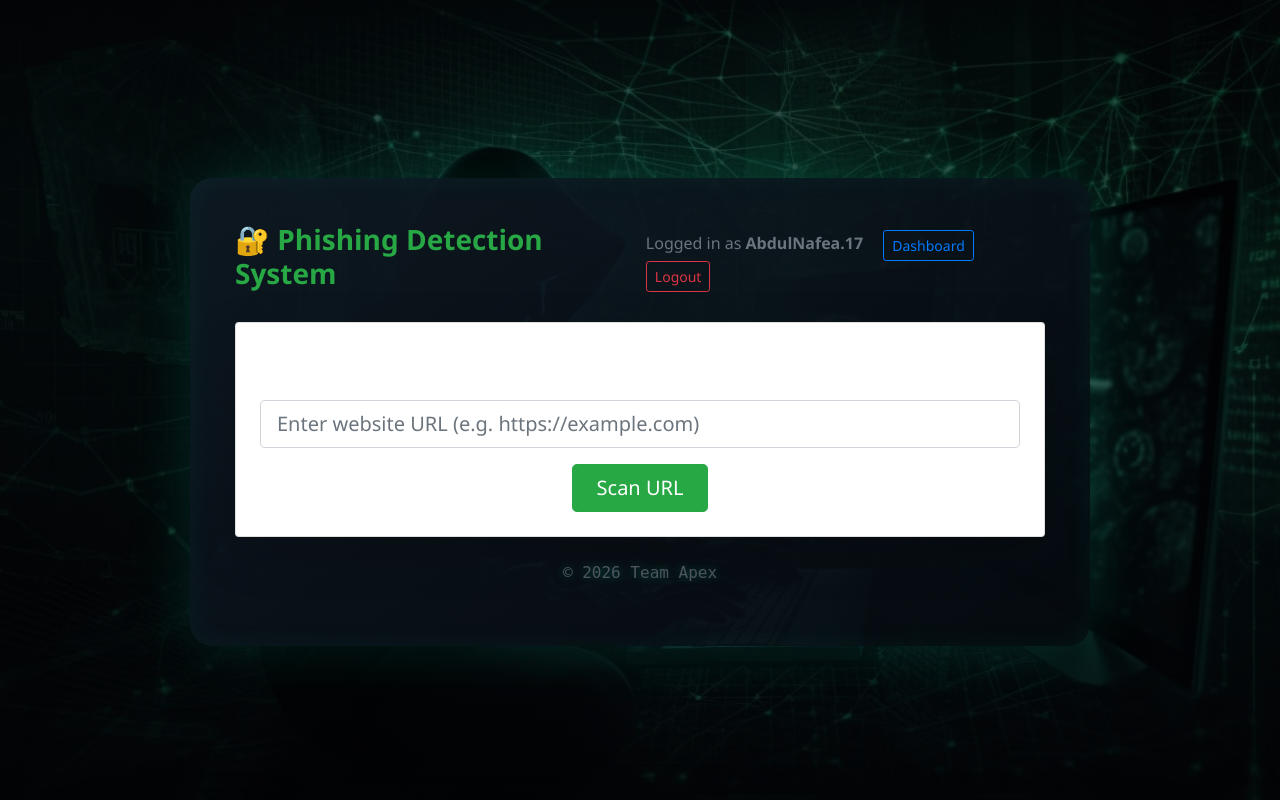
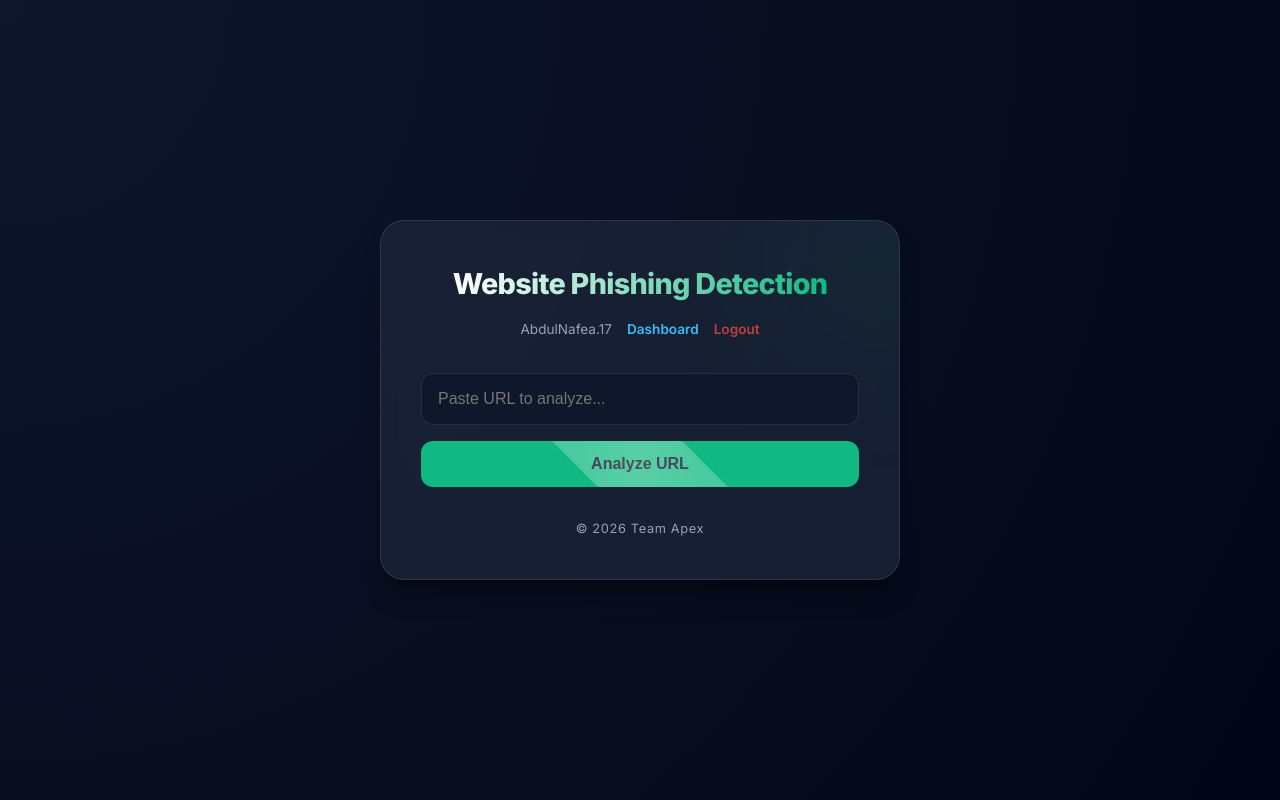
Before and after one commit to way2nafea/Phishing-Website-Detection, a Flask app: page / in a window 1280 px wide. Run offline with Flask 3, Linux system fonts and the light colour scheme; a user stored in the database is signed in; parts of the project's set-up code (start-up, migrations or seed data) failed here and were passed over; some libraries are stand-ins or nearby versions.

Commit message:
Updated html and css

```diff
--- a/static/style.css
+++ b/static/style.css
@@ -1,235 +1,222 @@
-/* ---------- RESET ---------- */
-*,
-*::before,
-*::after {
+/* ================= GLOBAL RESET AND VARIABLES ================= */
+:root {
+  /* Refined Dark Palette */
+  --primary-bg: radial-gradient(circle at top left, #0f172a, #020617);
+  --card-bg: rgba(30, 41, 59, 0.7);
+  --input-bg: #0f172a;
+  --border-color: rgba(255, 255, 255, 0.1);
+  --text-main: #f8fafc;
+  --text-muted: #94a3b8;
+
+  /* Status Colors */
+  --brand-color: #10b981;
+  --brand-hover: #059669;
+  --info-color: #38bdf8;
+  --warning-color: #fbbf24;
+  --danger-color: #ef4444;
+
+  --shadow: 0 20px 25px -5px rgba(0, 0, 0, 0.3), 0 10px 10px -5px rgba(0, 0, 0, 0.2);
+  --transition: all 0.25s cubic-bezier(0.4, 0, 0.2, 1);
+  --border-radius: 16px;
+}
+
+* {
   margin: 0;
   padding: 0;
   box-sizing: border-box;
 }
 
-/* ---------- BODY ---------- */
 body {
   min-height: 100vh;
-  font-family: "Orbitron", "Segoe UI", sans-serif;
-
-  background:
-    linear-gradient(rgba(0, 0, 0, 0.7), rgba(0, 0, 0, 0.7)),
-    url("/static/bg.jpg") no-repeat center center fixed;
-  background-size: cover;
-
+  font-family: 'Inter', system-ui, -apple-system, sans-serif;
+  background: var(--primary-bg);
+  background-attachment: fixed;
   display: flex;
   justify-content: center;
   align-items: center;
-  color: #ffffff;
+  color: var(--text-main);
+  line-height: 1.6;
+  padding: 20px;
 }
 
-/* ---------- SCANNER WRAPPER ---------- */
-.scanner-wrapper {
+/* ================= MAIN CARD ================= */
+.container {
+  width: 100%;
+  max-width: 520px;
+  padding: 40px;
+  border-radius: 24px;
+  background: var(--card-bg);
+  backdrop-filter: blur(12px);
+  -webkit-backdrop-filter: blur(12px);
+  border: 1px solid var(--border-color);
+  box-shadow: var(--shadow);
   position: relative;
+  overflow: hidden;
 }
 
-
-/* ---------- MAIN CARD ---------- */
-.container {
-  max-width: 900px;
-  width: 90%;
-  padding: 45px;
-  border-radius: 22px;
-
-  background: linear-gradient(
-    145deg,
-    rgba(15, 25, 35, 0.9),
-    rgba(5, 10, 15, 0.9)
-  );
-
-  box-shadow:
-    0 0 60px rgba(0, 255, 200, 0.12),
-    inset 0 0 30px rgba(0, 255, 200, 0.05);
-
-  position: relative;
+/* Decorative background glow */
+.container::before {
+  content: "";
+  position: absolute;
+  top: -10%;
+  right: -10%;
+  width: 150px;
+  height: 150px;
+  background: var(--brand-color);
+  filter: blur(90px);
+  opacity: 0.1;
+  z-index: -1;
 }
 
-/* ---------- CLEAN PREMIUM TITLE ---------- */
-.main-title {
-  font-size: 2rem;
+/* ================= HEADER & LOGO ================= */
+.header {
+  margin-bottom: 32px;
   text-align: center;
-  margin-bottom: 30px;
-  color: #00ffc8;
-  letter-spacing: 2px;
-  font-weight: 600;
-
-  text-shadow:
-    0 0 10px rgba(0,255,200,0.6),
-    0 0 20px rgba(0,255,200,0.4),
-    0 0 30px rgba(0,255,200,0.2);
 }
 
-@keyframes glitchTop {
-  0% { transform: translate(0); }
-  20% { transform: translate(-2px, -2px); }
-  40% { transform: translate(2px, 2px); }
-  60% { transform: translate(-1px, 1px); }
-  100% { transform: translate(0); }
+.logo-title {
+  font-size: 1.8rem;
+  font-weight: 800;
+  letter-spacing: -0.025em;
+  /* Gradient Text Fix */
+  background: linear-gradient(to right, #ffffff, var(--brand-color));
+  background-clip: text;
+  -webkit-background-clip: text;
+  -webkit-text-fill-color: transparent;
+  color: transparent; /* Fallback */
+  display: inline-block;
 }
 
-@keyframes glitchBottom {
-  0% { transform: translate(0); }
-  20% { transform: translate(2px, 1px); }
-  40% { transform: translate(-2px, -1px); }
-  60% { transform: translate(1px, -1px); }
-  100% { transform: translate(0); }
+.user-info {
+  margin-top: 12px;
+  font-size: 0.85rem;
+  color: var(--text-muted);
+  display: flex;
+  justify-content: center;
+  align-items: center;
+  gap: 15px;
 }
 
-@keyframes glitchTop {
-  0% {
-    clip-path: inset(0 0 80% 0);
-    transform: translate(-2px, -2px);
+.user-info a {
+  text-decoration: none;
+  font-weight: 600;
+  transition: var(--transition);
+}
+
+.dashboard-link { color: var(--info-color); }
+.logout-link { color: var(--danger-color); opacity: 0.8; }
+.logout-link:hover { opacity: 1; }
+
+/* ================= FORM ELEMENTS ================= */
+.form-control {
+  width: 100%;
+  padding: 16px;
+  border-radius: 12px;
+  border: 1px solid rgba(255, 255, 255, 0.1);
+  background: var(--input-bg);
+  color: white;
+  font-size: 1rem;
+  margin-bottom: 16px;
+  transition: var(--transition);
+}
+
+.form-control:focus {
+  outline: none;
+  border-color: var(--brand-color);
+  box-shadow: 0 0 0 4px rgba(16, 185, 129, 0.15);
+  background: #1e293b;
+}
+
+.btn-success {
+  width: 100%;
+  padding: 14px;
+  border-radius: 12px;
+  border: none;
+  background: var(--brand-color);
+  color: #020617;
+  font-weight: 700;
+  font-size: 1rem;
+  cursor: pointer;
+  transition: var(--transition);
+  position: relative;
+  overflow: hidden;
+}
+
+.btn-success:hover {
+  background: var(--brand-hover);
+  transform: translateY(-2px);
+  box-shadow: 0 10px 20px -5px rgba(16, 185, 129, 0.4);
+}
+
+/* Button Shimmer Effect */
+.btn-success::after {
+  content: "";
+  position: absolute;
+  top: -50%;
+  left: -50%;
+  width: 200%;
+  height: 200%;
+  background: linear-gradient(45deg, transparent, rgba(255,255,255,0.3), transparent);
+  transform: rotate(45deg);
+  transition: 0.7s;
+}
+
+.btn-success:hover::after {
+  left: 120%;
+}
+
+/* ================= RESULT BOXES ================= */
+.result-box {
+  margin-top: 24px;
+  padding: 18px;
+  border-radius: 12px;
+  font-size: 0.95rem;
+  display: flex;
+  align-items: center;
+  gap: 12px;
+  animation: slideUp 0.4s cubic-bezier(0.175, 0.885, 0.32, 1.275);
+}
+
+@keyframes slideUp {
+  from { opacity: 0; transform: translateY(20px); }
+  to { opacity: 1; transform: translateY(0); }
+}
+
+.safe-box {
+  background: rgba(16, 185, 129, 0.08);
+  border: 1px solid var(--brand-color);
+  color: #6ee7b7;
+  box-shadow: 0 0 15px rgba(16, 185, 129, 0.1);
+}
+
+.warning-box {
+  background: rgba(251, 191, 36, 0.08);
+  border: 1px solid var(--warning-color);
+  color: #fcd34d;
+}
+
+.danger-box {
+  background: rgba(239, 68, 68, 0.08);
+  border: 1px solid var(--danger-color);
+  color: #fca5a5;
+  box-shadow: 0 0 15px rgba(239, 68, 68, 0.1);
+}
+
+/* ================= FOOTER ================= */
+.footer {
+  text-align: center;
+  margin-top: 32px;
+  font-size: 0.8rem;
+  color: var(--text-muted);
+  letter-spacing: 0.05em;
+}
+
+/* Responsive Tweaks */
+@media (max-width: 480px) {
+  .container {
+    padding: 25px 20px;
   }
-  50% {
-    clip-path: inset(10% 0 60% 0);
-    transform: translate(2px, 2px);
-  }
-  100% {
-    clip-path: inset(0 0 80% 0);
+  .logo-title {
+    font-size: 1.5rem;
   }
 }
-
-@keyframes glitchBottom {
-  0% {
-    clip-path: inset(60% 0 10% 0);
-    transform: translate(2px, 0);
-  }
-  50% {
-    clip-path: inset(40% 0 30% 0);
-    transform: translate(-2px, 2px);
-  }
-  100% {
-    clip-path: inset(60% 0 10% 0);
-  }
-}
-
-/* ---------- INPUT ---------- */
-.form__input {
-  width: 100%;
-  padding: 14px 18px;
-  border-radius: 10px;
-  border: none;
-  font-size: 1rem;
-  margin-bottom: 15px;
-  outline: none;
-}
-
-/* ---------- BUTTONS ---------- */
-.button,
-.button1,
-.button2 {
-  padding: 12px 22px;
-  border-radius: 10px;
-  border: none;
-  font-weight: 600;
-  cursor: pointer;
-  text-decoration: none;
-  transition: all 0.25s ease;
-}
-
-.button {
-  background: #ffffff;
-  color: #111;
-}
-
-.button1 {
-  background: linear-gradient(to right, #00ff99, #00cc88);
-  color: #003b1b;
-}
-
-.button2 {
-  background: linear-gradient(to right, #ff5f5f, #ff2f2f);
-  color: #ffffff;
-}
-
-.button:hover,
-.button1:hover,
-.button2:hover {
-  transform: translateY(-2px);
-  box-shadow: 0 0 20px rgba(0, 255, 200, 0.4);
-}
-
-/* ---------- TERMINAL STYLE TEXT ---------- */
-p,
-.confidence {
-  font-family: "Share Tech Mono", monospace;
-  text-shadow: 0 0 10px rgba(0, 255, 200, 0.4);
-}
-
-/* ---------- RESULT COLORS ---------- */
-.safe {
-  color: #00ff99;
-}
-
-.warning {
-  color: #ffd000;
-}
-
-.phishing {
-  color: #ff4b4b;
-}
-
-/* ---------- FOOTER ---------- */
-.container > p {
-  margin-top: 25px;
-  text-align: center;
-  opacity: 0.7;
-}
-
-/* ---------- MOBILE ---------- */
-@media (max-width: 768px) {
-  .glitch {
-    font-size: 1.4rem;
-  }
-}
-
-/* ---------- MATRIX TERMINAL SCAN ---------- */
-#matrixScan {
-  position: fixed;
-  inset: 0;
-  background: rgba(0, 0, 0, 0.95);
-  display: none;
-  align-items: center;
-  justify-content: center;
-  z-index: 9999;
-}
-
-.terminal {
-  width: 420px;
-  padding: 25px;
-  background: #020202;
-  border-radius: 12px;
-  border: 1px solid rgba(0, 255, 120, 0.4);
-  box-shadow: 0 0 40px rgba(0, 255, 120, 0.5);
-}
-
-#terminalText {
-  color: #00ff88;
-  font-family: "Share Tech Mono", monospace;
-  font-size: 0.95rem;
-  white-space: pre-wrap;
-  line-height: 1.5;
-}
-
-.cursor {
-  display: inline-block;
-  color: #00ff88;
-  font-family: "Share Tech Mono", monospace;
-  animation: blink 1s infinite;
-}
-
-@keyframes blink {
-  0%,
-  50% {
-    opacity: 1;
-  }
-  51%,
-  100% {
-    opacity: 0;
-  }
-}
--- a/templates/index.html
+++ b/templates/index.html
@@ -5,158 +5,108 @@
   <meta name="viewport" content="width=device-width, initial-scale=1.0">
   <title>Phishing Website Detection Tool | URL Safety Checker</title>
 
-<meta name="description" content="Check if a website URL is safe or phishing using machine learning, Google Safe Browsing, DNS validation and SSL analysis.">
-
-<meta name="keywords" content="phishing checker, url safety, website security, phishing detection, cyber security tool">
-
+  <meta name="description" content="Check if a website URL is safe or phishing using machine learning, Google Safe Browsing, and SSL analysis.">
+  <meta name="keywords" content="phishing checker, url safety, website security, phishing detection">
   <meta name="author" content="Team Apex">
 
-  <!-- Bootstrap -->
-  <link rel="stylesheet"
-        href="https://stackpath.bootstrapcdn.com/bootstrap/4.5.0/css/bootstrap.min.css">
+  <link href="https://fonts.googleapis.com/css2?family=Inter:wght@400;600;700;800&display=swap" rel="stylesheet">
 
-  <link rel="stylesheet"
-        href="{{ url_for('static', filename='style.css') }}">
+  <link rel="stylesheet" href="{{ url_for('static', filename='style.css') }}">
 </head>
 
 <body>
 
-<div class="container mt-4">
+<div class="container">
 
-  <!-- ================= NAV BAR ================= -->
-  <div class="d-flex justify-content-between align-items-center mb-4">
+  <header class="header">
+    <h1 class="logo-title">Website Phishing Detection</h1>
 
-    <h3 class="text-success font-weight-bold">
-      🔐 Phishing Detection System
-    </h3>
+    <div class="user-info">
+      <span>{{ current_user.username }}</span>
+      <a href="{{ url_for('dashboard') }}" class="dashboard-link">Dashboard</a>
+      <a href="{{ url_for('logout') }}" class="logout-link">Logout</a>
+    </div>
+  </header>
 
-    <div>
-      <span class="mr-3 text-muted">
-        Logged in as <strong>{{ current_user.username }}</strong>
-      </span>
-
-      <a href="{{ url_for('dashboard') }}" class="btn btn-outline-primary btn-sm mr-2">
-        Dashboard
-      </a>
-
-      <a href="{{ url_for('logout') }}" class="btn btn-outline-danger btn-sm">
-        Logout
-      </a>
-    </div>
-  </div>
-
-
-  <!-- ================= FLASH MESSAGES ================= -->
   {% with messages = get_flashed_messages(with_categories=true) %}
     {% if messages %}
       {% for category, message in messages %}
-        <div class="alert alert-{{ category }}">
+        <div class="result-box {% if category == 'success' %}safe-box{% else %}danger-box{% endif %}" style="margin-bottom: 20px;">
           {{ message }}
         </div>
       {% endfor %}
     {% endif %}
   {% endwith %}
 
-
-  <!-- ================= SCAN CARD ================= -->
-  <div class="card shadow-lg p-4">
-
-    <h4 class="text-center mb-4">
-      Website Phishing URL Detection
-    </h4>
-
+  <main class="scan-box">
     <form action="/" method="post" id="scanForm">
 
-      <div class="form-group">
       <input type="text"
-               class="form-control form-control-lg"
+             class="form-control"
              name="url"
-               placeholder="Enter website URL (e.g. https://example.com)"
+             placeholder="Paste URL to analyze..."
              required>
-      </div>
 
-      <div class="text-center">
-        <button type="submit" class="btn btn-success btn-lg px-4">
-          Scan URL
+      <button type="submit" class="btn-success">
+        Analyze URL
       </button>
-      </div>
 
-      <!-- Loading Spinner -->
-      <div id="loading" class="text-center mt-4" style="display:none;">
-        <div class="spinner-border text-success"></div>
-        <p class="mt-2">Performing security analysis...</p>
+      <div id="loading" class="result-box warning-box" style="display:none; justify-content: center; border-style: dashed;">
+        <span>Analyzing security layers...</span>
       </div>
 
     </form>
+  </main>
 
-    <!-- ================= RESULT ================= -->
   {% if url and prediction %}
+  <section class="results">
+    <div style="margin-top: 30px; border-top: 1px solid var(--border-color); padding-top: 20px;">
+      <p style="font-size: 0.8rem; color: var(--text-muted); margin-bottom: 5px;">TARGET URL</p>
+      <p style="word-break: break-all; font-weight: 600; font-size: 0.9rem;">{{ url }}</p>
 
-    <hr class="mt-4">
+      {% if risk_score is defined %}
+      <div style="margin-top: 20px;">
+        <div style="display: flex; justify-content: space-between; font-size: 0.85rem; margin-bottom: 8px;">
+          <span>Risk Probability</span>
+          <span style="font-weight: bold; color: var(--brand-color);">{{ risk_score|round(1) }}%</span>
+        </div>
 
-    <h5 class="mt-3">Security Analysis Report</h5>
-
-    <p><strong>URL:</strong> {{ url }}</p>
-
-    <!-- ================= RISK SCORE BAR ================= -->
-    {% if risk_score is defined %}
-    <div class="mt-3">
-      <strong>Risk Score: {{ risk_score|round(2) }}%</strong>
-
-      <div class="progress mt-2" style="height: 25px;">
-        <div class="progress-bar
-          {% if risk_score < 30 %}
-            bg-success
-          {% elif risk_score < 70 %}
-            bg-warning
-          {% else %}
-            bg-danger
-          {% endif %}"
-          role="progressbar"
-          style="width: {{ risk_score }}%;">
-          {{ risk_score|round(2) }}%
-        </div>
+        <div style="width: 100%; height: 8px; background: rgba(255,255,255,0.1); border-radius: 10px; overflow: hidden;">
+          <div style="width: {{ risk_score }}%; height: 100%; background: {% if risk_score < 30 %}var(--brand-color){% elif risk_score < 70 %}var(--warning-color){% else %}var(--danger-color){% endif %}; transition: width 1s ease-in-out;"></div>
         </div>
       </div>
       {% endif %}
 
-    <!-- ================= VERDICT ================= -->
-    <div class="mt-4">
-
       {% if xx == 1 %}
-        <div class="alert alert-success">
-          <strong>Final Verdict:</strong><br>
-          {{ prediction }}
+        <div class="result-box safe-box">
+          <strong>✅ Safe:</strong> {{ prediction }}
         </div>
-
       {% elif xx == 0 %}
-        <div class="alert alert-warning">
-          <strong>Final Verdict:</strong><br>
-          {{ prediction }}
+        <div class="result-box warning-box">
+          <strong>⚠️ Suspicious:</strong> {{ prediction }}
         </div>
-
       {% elif xx == -1 %}
-        <div class="alert alert-danger">
-          <strong>Final Verdict:</strong><br>
-          {{ prediction }}
+        <div class="result-box danger-box">
+          <strong>🚫 Phishing:</strong> {{ prediction }}
         </div>
       {% endif %}
-
     </div>
-
+  </section>
   {% endif %}
 
-  </div>
-
-  <p class="text-center mt-4 text-muted">
-    © 2026 Team Apex
-  </p>
+  <footer class="footer">
+    <p>© 2026 Team Apex</p>
+  </footer>
 
 </div>
 
 <script>
+  // Simple logic to show loading state
   document.getElementById("scanForm").addEventListener("submit", function () {
-      document.getElementById("loading").style.display = "block";
+      const btn = this.querySelector('.btn-success');
+      btn.style.opacity = "0.7";
+      btn.innerText = "Scanning...";
+      document.getElementById("loading").style.display = "flex";
   });
 </script>
 
```
Also changed, not shown: instance/scans.db, static/bg.jpg (deleted). Lines whose indentation alone changed are shown as unchanged.
